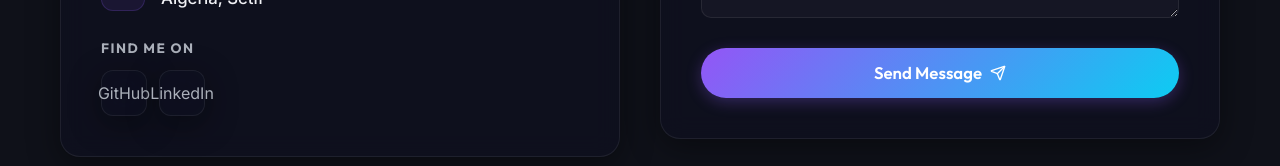
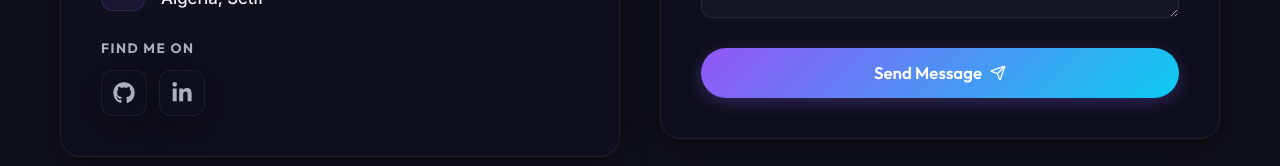
Before and after one commit to dodosahnoune/portfolio, a React (Vite) app: page / in a window 1280 px wide. Shown: the part 5279-5445 px from the top of the page. Built offline with nearby package versions, Linux system fonts and the light colour scheme.

Commit message:
Fix contact icons

```diff
--- a/src/components/Contact.jsx
+++ b/src/components/Contact.jsx
@@ -1,5 +1,6 @@
 import React, { useState } from 'react';
 import { Mail, MapPin, Send, Phone } from 'lucide-react';
+import { FaGithub, FaLinkedinIn } from 'react-icons/fa';
 
 const Contact = ({ onShowToast }) => {
   const [formData, setFormData] = useState({ name: '', email: '', message: '' });
@@ -29,10 +30,17 @@ const Contact = ({ onShowToast }) => {
 
   const handleInputChange = (e) => {
     const { name, value } = e.target;
-    setFormData({ ...formData, [name]: value });
+
+    setFormData({
+      ...formData,
+      [name]: value,
+    });
 
     if (errors[name]) {
-      setErrors({ ...errors, [name]: '' });
+      setErrors({
+        ...errors,
+        [name]: '',
+      });
     }
   };
 
@@ -43,19 +51,19 @@ const Contact = ({ onShowToast }) => {
     setIsSubmitting(true);
 
     const data = {
-      access_key: "979b3728-1365-46c9-8ba7-4ddd94dc9c66",
+      access_key: '979b3728-1365-46c9-8ba7-4ddd94dc9c66',
       name: formData.name,
       email: formData.email,
       message: formData.message,
-      subject: "New message from portfolio website",
+      subject: 'New message from portfolio website',
     };
 
     try {
-      const response = await fetch("https://api.web3forms.com/submit", {
-        method: "POST",
+      const response = await fetch('https://api.web3forms.com/submit', {
+        method: 'POST',
         headers: {
-          "Content-Type": "application/json",
-          Accept: "application/json",
+          'Content-Type': 'application/json',
+          Accept: 'application/json',
         },
         body: JSON.stringify(data),
       });
@@ -77,7 +85,9 @@ const Contact = ({ onShowToast }) => {
 
   return (
     <section id="contact" className="section contact-section">
-      <h2 className="section-title">Get In <span>Touch</span></h2>
+      <h2 className="section-title">
+        Get In <span>Touch</span>
+      </h2>
 
       <div className="grid-2">
         <div className="contact-info">
@@ -93,6 +103,7 @@ const Contact = ({ onShowToast }) => {
                 <div className="contact-detail-icon">
                   <Mail size={18} />
                 </div>
+
                 <div>
                   <h4>Email Me</h4>
                   <a href="mailto:a_sahnounehay@estin.dz" className="contact-detail-link">
@@ -105,6 +116,7 @@ const Contact = ({ onShowToast }) => {
                 <div className="contact-detail-icon">
                   <Phone size={18} />
                 </div>
+
                 <div>
                   <h4>Phone</h4>
                   <a href="tel:+2130657304120" className="contact-detail-link">
@@ -117,6 +129,7 @@ const Contact = ({ onShowToast }) => {
                 <div className="contact-detail-icon">
                   <MapPin size={18} />
                 </div>
+
                 <div>
                   <h4>My Location</h4>
                   <p className="contact-detail-text">Algéria, Sétif</p>
@@ -126,13 +139,26 @@ const Contact = ({ onShowToast }) => {
 
             <div className="contact-socials-panel">
               <h4>Find me on</h4>
+
               <div className="contact-socials-row">
-                <a href="https://github.com" target="_blank" rel="noopener noreferrer" className="contact-social-btn glass" aria-label="GitHub">
-                  GitHub
+                <a
+                  href="https://github.com/dodosahnoune"
+                  target="_blank"
+                  rel="noopener noreferrer"
+                  className="contact-social-btn glass"
+                  aria-label="GitHub"
+                >
+                  <FaGithub size={22} />
                 </a>
 
-                <a href="https://linkedin.com" target="_blank" rel="noopener noreferrer" className="contact-social-btn glass" aria-label="LinkedIn">
-                  LinkedIn
+                <a
+                  href="https://linkedin.com"
+                  target="_blank"
+                  rel="noopener noreferrer"
+                  className="contact-social-btn glass"
+                  aria-label="LinkedIn"
+                >
+                  <FaLinkedinIn size={22} />
                 </a>
               </div>
             </div>
@@ -142,7 +168,10 @@ const Contact = ({ onShowToast }) => {
         <div className="contact-form-container">
           <form className="contact-form-card glass" onSubmit={handleSubmit} noValidate>
             <div className="form-group">
-              <label htmlFor="name" className="form-label">Your Name</label>
+              <label htmlFor="name" className="form-label">
+                Your Name
+              </label>
+
               <input
                 type="text"
                 id="name"
@@ -152,11 +181,15 @@ const Contact = ({ onShowToast }) => {
                 className={`form-control ${errors.name ? 'input-error' : ''}`}
                 placeholder="Abdelwadoude"
               />
+
               {errors.name && <span className="error-message">{errors.name}</span>}
             </div>
 
             <div className="form-group">
-              <label htmlFor="email" className="form-label">Email Address</label>
+              <label htmlFor="email" className="form-label">
+                Email Address
+              </label>
+
               <input
                 type="email"
                 id="email"
@@ -166,11 +199,15 @@ const Contact = ({ onShowToast }) => {
                 className={`form-control ${errors.email ? 'input-error' : ''}`}
                 placeholder="example@domain.com"
               />
+
               {errors.email && <span className="error-message">{errors.email}</span>}
             </div>
 
             <div className="form-group">
-              <label htmlFor="message" className="form-label">Message</label>
+              <label htmlFor="message" className="form-label">
+                Message
+              </label>
+
               <textarea
                 id="message"
                 name="message"
@@ -180,6 +217,7 @@ const Contact = ({ onShowToast }) => {
                 className={`form-control ${errors.message ? 'input-error' : ''}`}
                 placeholder="Hi, I want to discuss a portfolio website development project..."
               ></textarea>
+
               {errors.message && <span className="error-message">{errors.message}</span>}
             </div>
 
```
